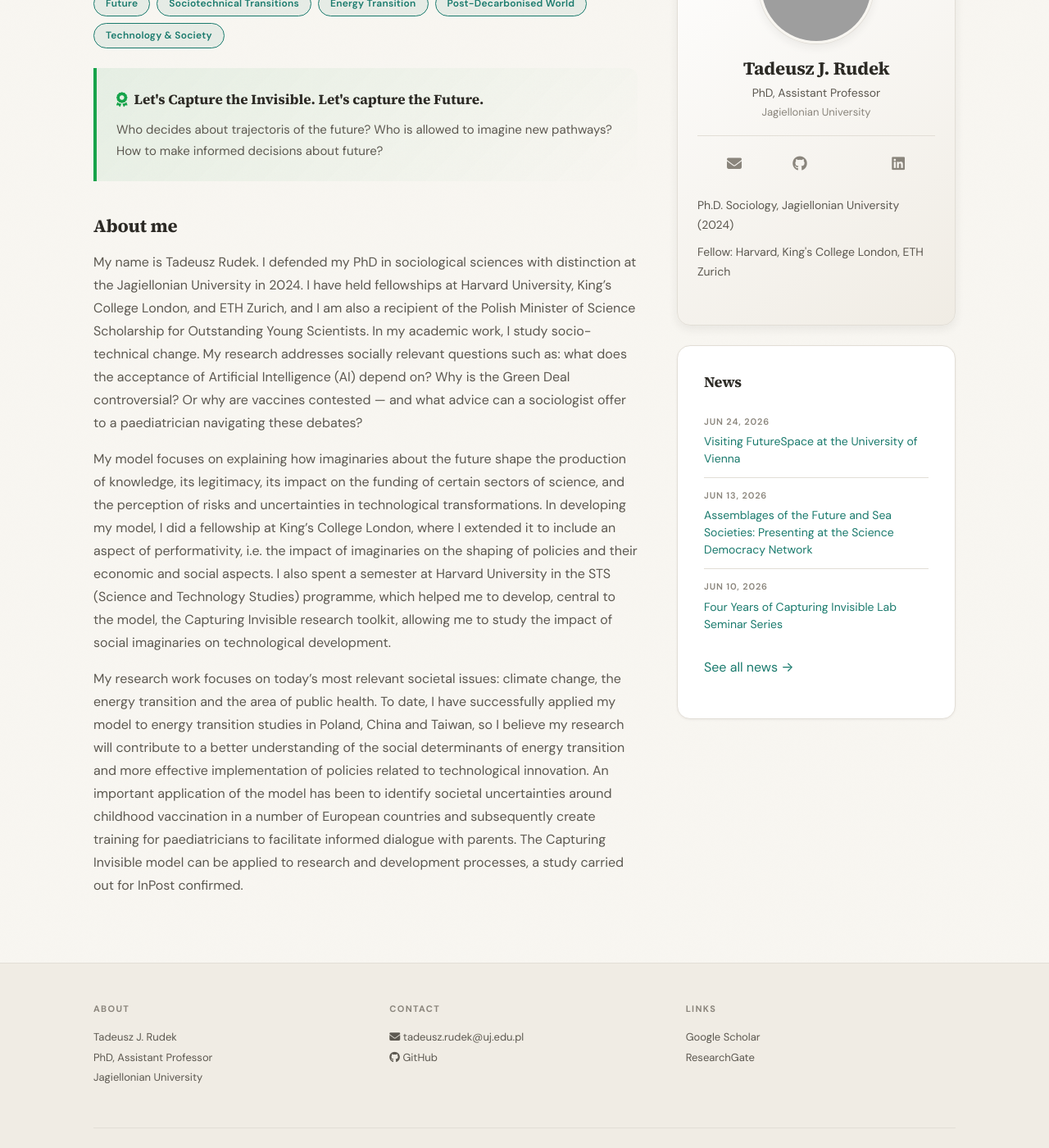
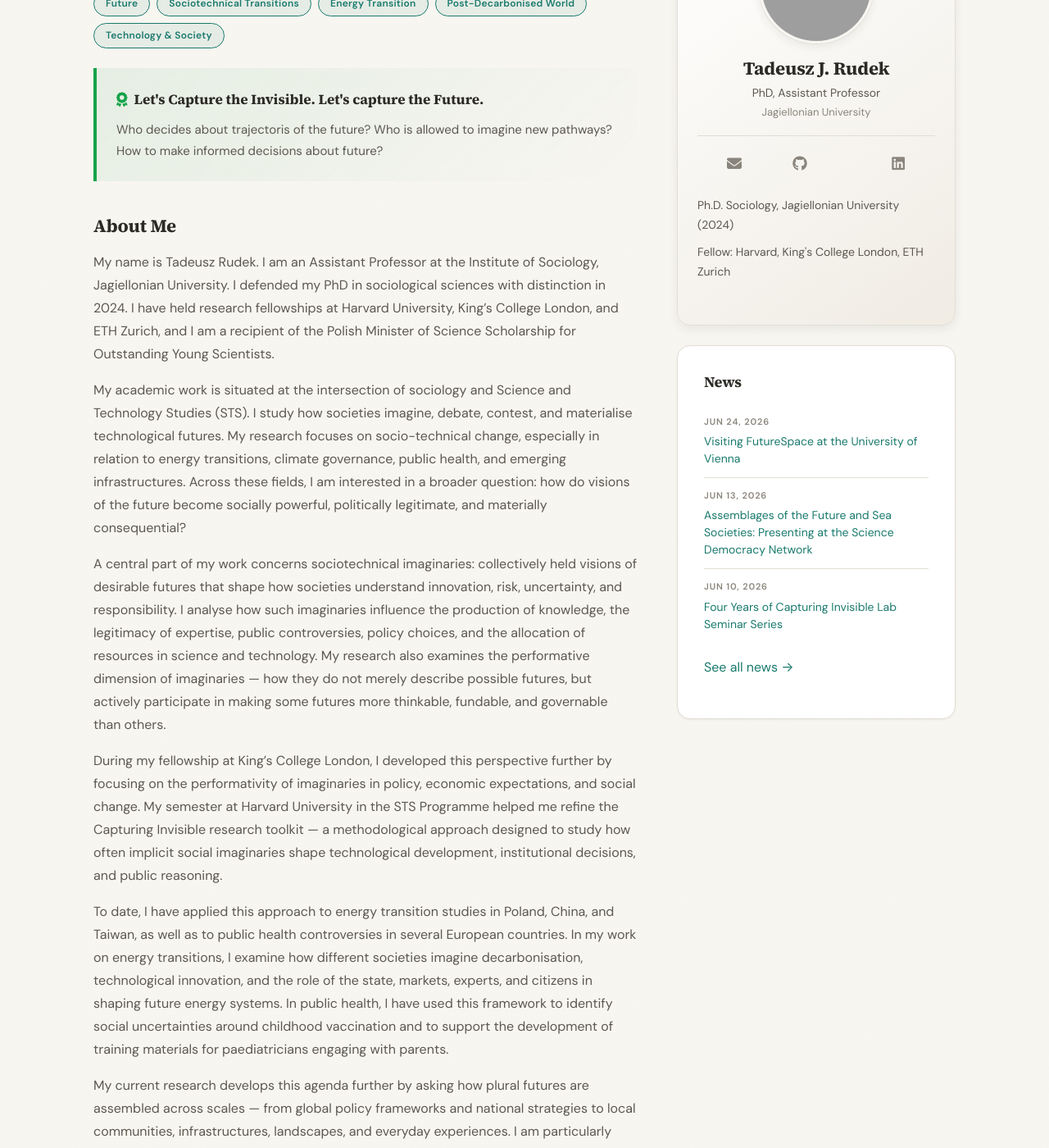
Before and after one commit to tadeuszrudek/tadeuszrudek.github.io, a Jekyll site: the page built from _pages/home.md, in a window 1280 px wide and 1400 px high, scrolled down 224 px. Shown: the whole window at 82% size. Built offline with Jekyll 4.4.1, drawn with Linux system fonts in a browser that asks for light colours; a style sheet for code colours, icons or effects is not loaded; some of the changed text lies outside the part shown.

Commit message:
Update About Me description on home page
Co-Authored-By: Claude Sonnet 4.6 <noreply@anthropic.com>

```diff
--- a/_pages/home.md
+++ b/_pages/home.md
@@ -20,10 +20,18 @@ permalink: /
 <p>Who decides about trajectoris of the future? Who  is allowed to imagine new pathways? How to make informed decisions about future?</p>
 </div>
 
-### About me
+### About Me
 
-My name is Tadeusz Rudek. I defended my PhD in sociological sciences with distinction at the Jagiellonian University in 2024. I have held fellowships at Harvard University, King's College London, and ETH Zurich, and I am also a recipient of the Polish Minister of Science Scholarship for Outstanding Young Scientists. In my academic work, I study socio-technical change. My research addresses socially relevant questions such as: what does the acceptance of Artificial Intelligence (AI) depend on? Why is the Green Deal controversial? Or why are vaccines contested — and what advice can a sociologist offer to a paediatrician navigating these debates?
+My name is Tadeusz Rudek. I am an Assistant Professor at the Institute of Sociology, Jagiellonian University. I defended my PhD in sociological sciences with distinction in 2024. I have held research fellowships at Harvard University, King's College London, and ETH Zurich, and I am a recipient of the Polish Minister of Science Scholarship for Outstanding Young Scientists.
 
-My model focuses on explaining how imaginaries about the future shape the production of knowledge, its legitimacy, its impact on the funding of certain sectors of science, and the perception of risks and uncertainties in technological transformations. In developing my model, I did a fellowship at King's College London, where I extended it to include an aspect of performativity, i.e. the impact of imaginaries on the shaping of policies and their economic and social aspects. I also spent a semester at Harvard University in the STS (Science and Technology Studies) programme, which helped me to develop, central to the model, the Capturing Invisible research toolkit, allowing me to study the impact of social imaginaries on technological development.
+My academic work is situated at the intersection of sociology and Science and Technology Studies (STS). I study how societies imagine, debate, contest, and materialise technological futures. My research focuses on socio-technical change, especially in relation to energy transitions, climate governance, public health, and emerging infrastructures. Across these fields, I am interested in a broader question: how do visions of the future become socially powerful, politically legitimate, and materially consequential?
 
-My research work focuses on today's most relevant societal issues: climate change, the energy transition and the area of public health. To date, I have successfully applied my model to energy transition studies in Poland, China and Taiwan, so I believe my research will contribute to a better understanding of the social determinants of energy transition and more effective implementation of policies related to technological innovation. An important application of the model has been to identify societal uncertainties around childhood vaccination in a number of European countries and subsequently create training for paediatricians to facilitate informed dialogue with parents. The Capturing Invisible model can be applied to research and development processes, a study carried out for InPost confirmed.
+A central part of my work concerns sociotechnical imaginaries: collectively held visions of desirable futures that shape how societies understand innovation, risk, uncertainty, and responsibility. I analyse how such imaginaries influence the production of knowledge, the legitimacy of expertise, public controversies, policy choices, and the allocation of resources in science and technology. My research also examines the performative dimension of imaginaries — how they do not merely describe possible futures, but actively participate in making some futures more thinkable, fundable, and governable than others.
+
+During my fellowship at King's College London, I developed this perspective further by focusing on the performativity of imaginaries in policy, economic expectations, and social change. My semester at Harvard University in the STS Programme helped me refine the Capturing Invisible research toolkit — a methodological approach designed to study how often implicit social imaginaries shape technological development, institutional decisions, and public reasoning.
+
+To date, I have applied this approach to energy transition studies in Poland, China, and Taiwan, as well as to public health controversies in several European countries. In my work on energy transitions, I examine how different societies imagine decarbonisation, technological innovation, and the role of the state, markets, experts, and citizens in shaping future energy systems. In public health, I have used this framework to identify social uncertainties around childhood vaccination and to support the development of training materials for paediatricians engaging with parents.
+
+My current research develops this agenda further by asking how plural futures are assembled across scales — from global policy frameworks and national strategies to local communities, infrastructures, landscapes, and everyday experiences. I am particularly interested in maritime and coastal transformations, where energy, climate, security, data infrastructures, environmental protection, and regional identities increasingly intersect. In this context, the sea becomes not only a geographical space, but also a contested socio-technical frontier: a site where competing imaginaries of sustainability, sovereignty, extraction, innovation, and collective life are negotiated.
+
+Through the Capturing Invisible Lab, I develop interdisciplinary methods for studying these processes, combining STS, sociology, qualitative research, discourse analysis, stakeholder mapping, and experimental forms of public engagement. My broader aim is to understand how societies can recognise, compare, and deliberate on competing technological futures before they become locked into infrastructures, policies, and institutions.
```
